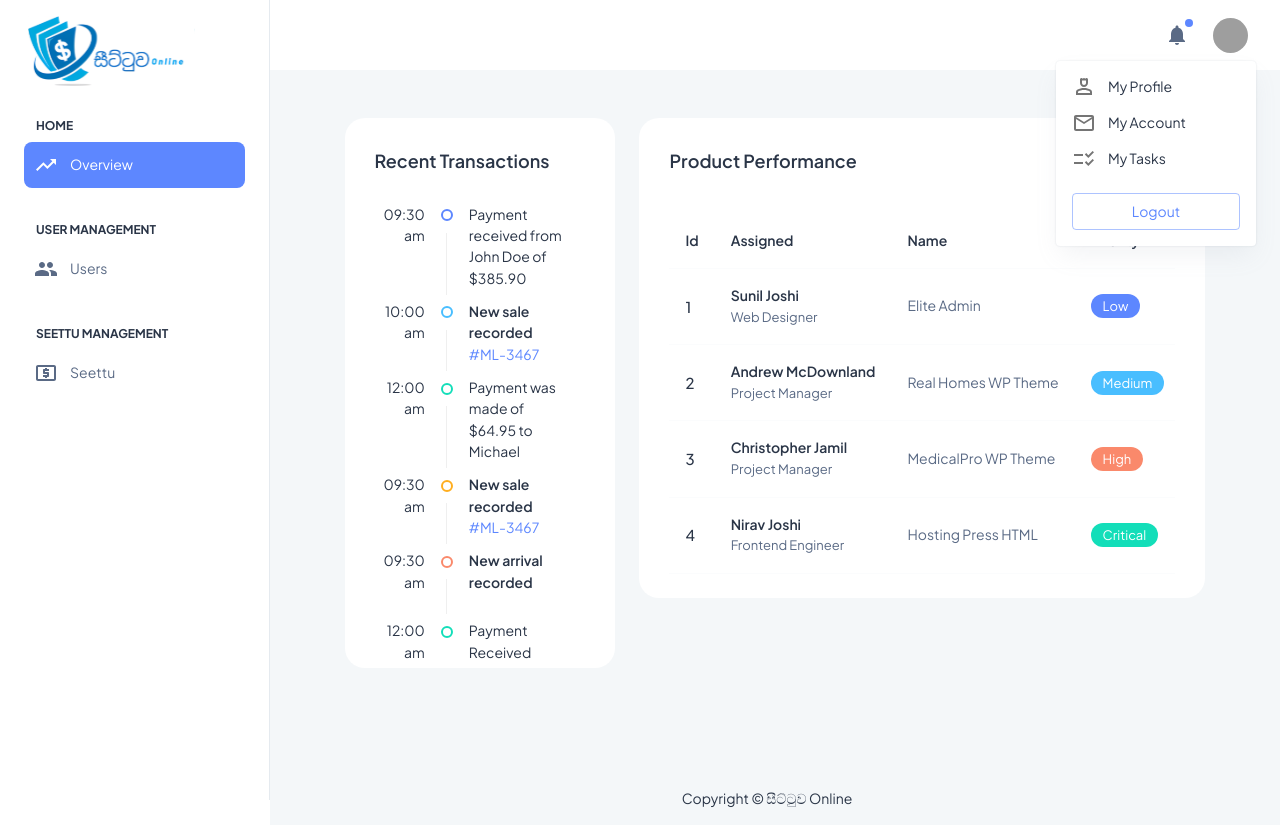
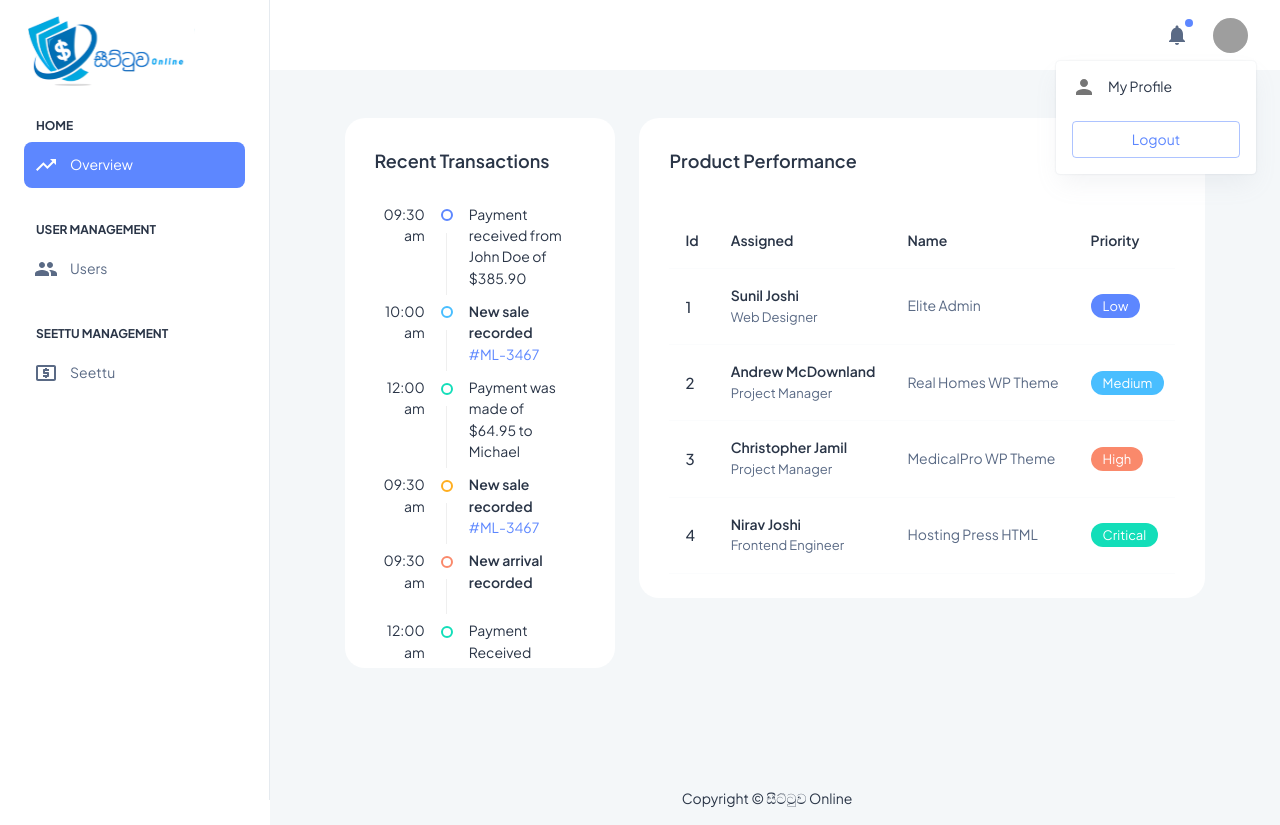
Before and after one commit to gimnathperera/seettuwa-admin, a Next.js app: page / in a window 1280 px wide. Both pictures are taken after a click on the button 1230 px from the left and 35 px from the top of the page. Built offline with nearby package versions, Linux system fonts and the light colour scheme; grey boxes are pictures that could not be loaded.

Commit message:
feat: refactor user menu component

```diff
--- a/components/shared/layout/header/user-menu.tsx
+++ b/components/shared/layout/header/user-menu.tsx
@@ -1,19 +1,16 @@
-import React, { useState } from 'react';
-import Link from 'next/link';
+import PersonIcon from '@mui/icons-material/Person';
 import {
   Avatar,
   Box,
-  Menu,
   Button,
   IconButton,
-  MenuItem,
   ListItemIcon,
   ListItemText,
+  Menu,
+  MenuItem,
 } from '@mui/material';
-
-import EmailOutlinedIcon from '@mui/icons-material/EmailOutlined';
-import Person4OutlinedIcon from '@mui/icons-material/Person4Outlined';
-import ChecklistRtlOutlinedIcon from '@mui/icons-material/ChecklistRtlOutlined';
+import Link from 'next/link';
+import { useState } from 'react';
 
 const Profile = (): JSX.Element => {
   const [anchorEl2, setAnchorEl2] = useState(null);
@@ -67,22 +64,11 @@ const Profile = (): JSX.Element => {
       >
         <MenuItem>
           <ListItemIcon>
-            <Person4OutlinedIcon width={20} />
+            <PersonIcon width={20} />
           </ListItemIcon>
           <ListItemText>My Profile</ListItemText>
         </MenuItem>
-        <MenuItem>
-          <ListItemIcon>
-            <EmailOutlinedIcon width={20} />
-          </ListItemIcon>
-          <ListItemText>My Account</ListItemText>
-        </MenuItem>
-        <MenuItem>
-          <ListItemIcon>
-            <ChecklistRtlOutlinedIcon width={20} />
-          </ListItemIcon>
-          <ListItemText>My Tasks</ListItemText>
-        </MenuItem>
+
         <Box mt={1} py={1} px={2}>
           <Button
             href='/authentication/login'
```
